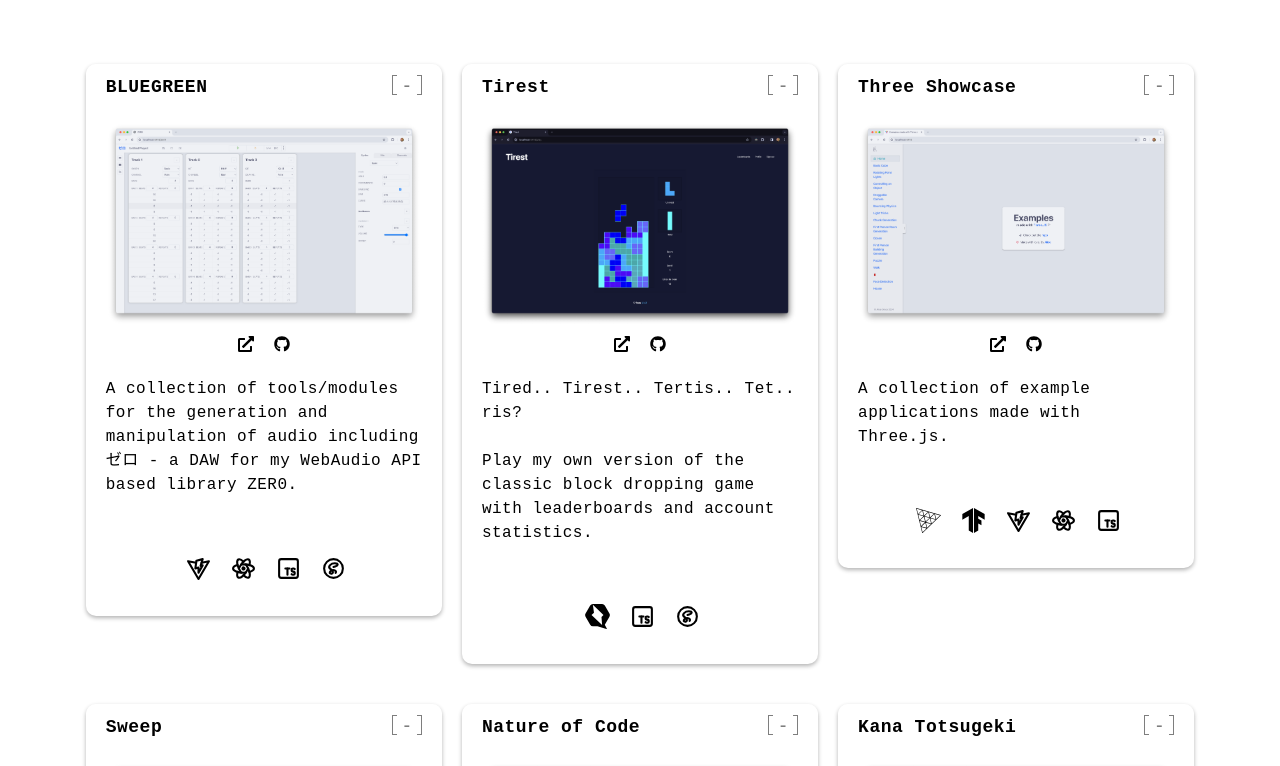
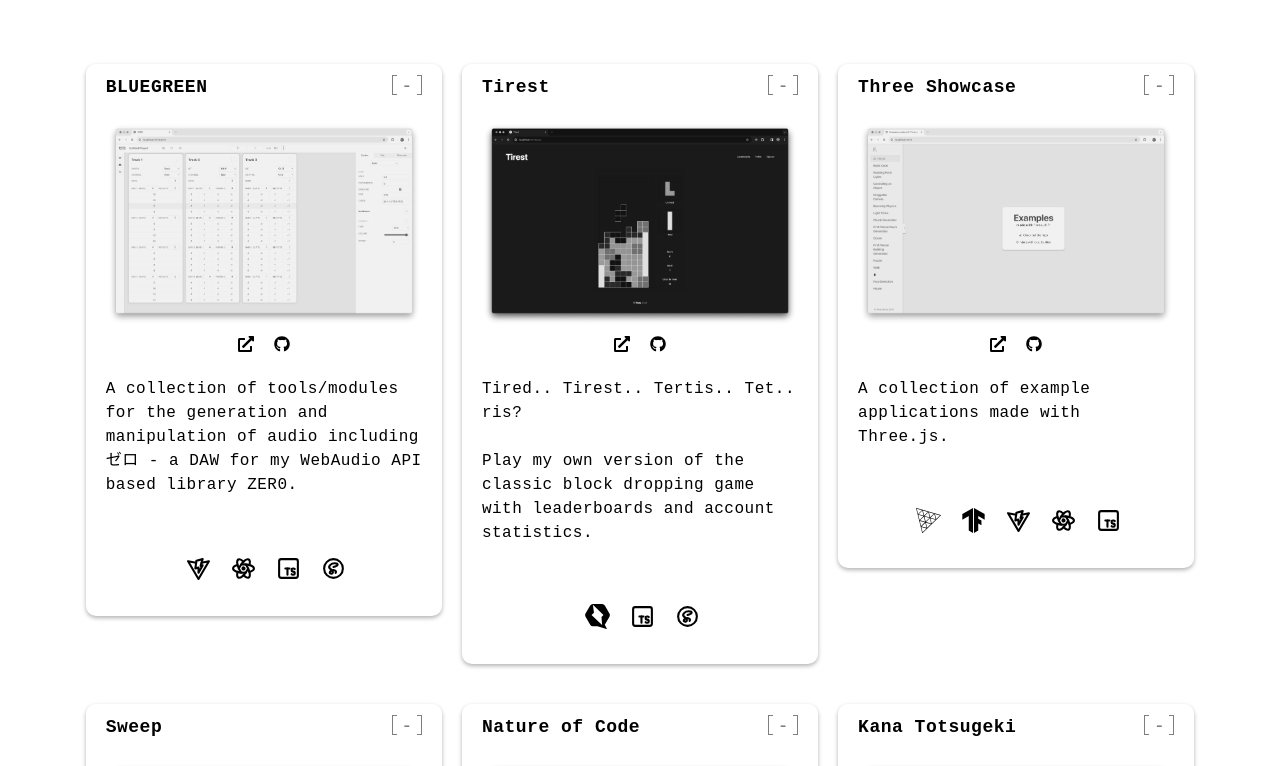
Before and after one commit to alic3dev/alic3.dev, a Next.js app: page / in a window 1280 px wide. Shown: the part 1080-1846 px from the top of the page. Built offline with nearby package versions, Linux system fonts and the light colour scheme; what @catppuccin/palette, @react-pdf/renderer would draw is missing.

Commit message:
scss_globals: filter all images until hover

```diff
--- a/app/globals.scss
+++ b/app/globals.scss
@@ -25,7 +25,8 @@ html.dark {
   --box-shadow-item: 0px 2px 4px rgba(var(--color-black-rgb) / 0.3);
   --box-shadow-item-light: 0px 2px 4px rgba(var(--color-black-rgb) / 0.05);
   --box-shadow-item-inverted: 0px -2px 4px rgba(var(--color-black-rgb) / 0.3);
-  --box-shadow-item-light-inverted: 0px -2px 4px rgba(var(--color-black-rgb) / 0.05);
+  --box-shadow-item-light-inverted: 0px -2px 4px rgba(var(--color-black-rgb) /
+        0.05);
 
   --border-radius-item: 10px;
   --border-radius-item-half: 5px;
@@ -240,6 +241,16 @@ input[type='submit'] {
   }
 }
 
+img {
+  filter: grayscale(1);
+
+  transition: filter 250ms ease-in-out;
+
+  &:hover {
+    filter: grayscale(0);
+  }
+}
+
 @media (max-width: breakpoints.$mobile) {
   html,
   body {
```
